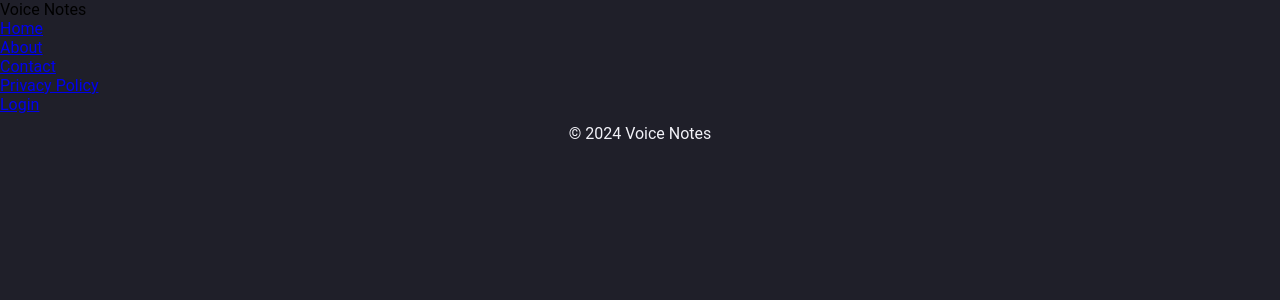
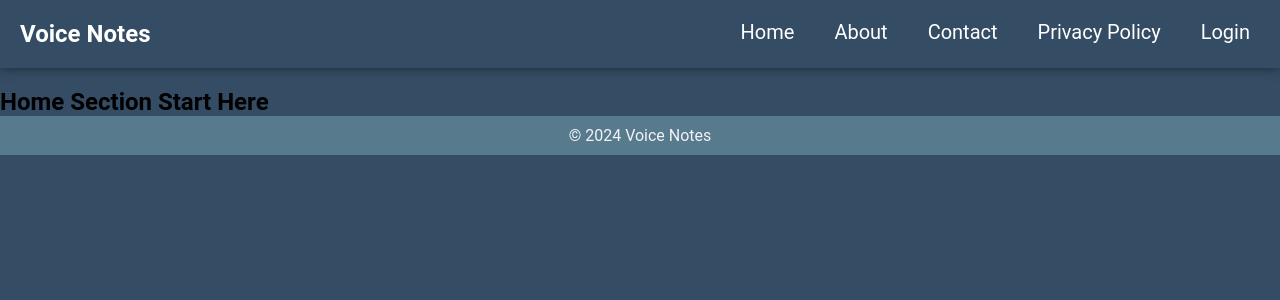
Before and after one commit to santoshvandari/VoiceNotes, a Django app: page / in a window 1280 px wide. Shown: the top 300 px of the page. Run offline with Django 5.2, Linux system fonts and the light colour scheme.

Commit message:
Header Menu Completed

```diff
--- a/Templates/Home/index.html
+++ b/Templates/Home/index.html
@@ -5,12 +5,13 @@
     <meta name="viewport" content="width=device-width, initial-scale=1.0">
     <title>Voice Notes</title>
     <link rel="stylesheet" href="/static/Home/css/index.css">
+    <script defer src="/static/Home/js/index.js"></script>
 </head>
 <body>
     <!-- <h1>Hello World</h1> -->
     <header>
         <nav>
-            <div class="logo">Voice Notes</div>
+            <div class="logo"> <h1>Voice Notes</h1></div>
             <ul>
                 <li><a href="#">Home</a></li>
                 <li><a href="#">About</a></li>
@@ -22,6 +23,7 @@
     </header>
     <main>
         <section>
+            <h1>Home Section Start Here</h1>
 
         </section>
     </main>
--- a/static/Home/css/index.css
+++ b/static/Home/css/index.css
@@ -4,15 +4,52 @@
     box-sizing: border-box;
 }
 body{
-    background-color: #1f1f29;
+    background-color: #344C64;
     font-family: 'Roboto', sans-serif;
 }
-h1{
-    color: #f2f2f8;
+header{
+    padding: 20px ;
+    box-shadow: 0 0 10px rgba(0, 0, 0, 0.5);
+    margin: 0 0 20px 0 ;
 }
-
+header nav{
+    display: flex;
+    justify-content: space-between;
+}
+nav div.logo{
+    color: #fff;
+    cursor: pointer;
+}
+nav ul{
+    display: flex;
+    gap: 20px;
+}
+nav ul li{
+    list-style: none;
+    padding: 0 10px;
+}
+nav ul li a{
+    text-decoration: none;
+    color: #fff;
+    padding: 5px 0;
+    border-radius: 5px;
+    position: relative;
+    font-size: 20px;
+}
+nav ul li a::before{
+    content: "";
+    width: 0px;
+    height: 3px;
+    background: #fff;
+    position: absolute;
+    bottom: 0;
+    transition: all 0.5s;
+}
+nav ul li a:hover::before{
+    width: 100%;
+}
 footer{
-    background-color: #1f1f29;
+    background-color: #577B8D;
     color: #f2f2f8;
     text-align: center;
     padding: 10px;
```
